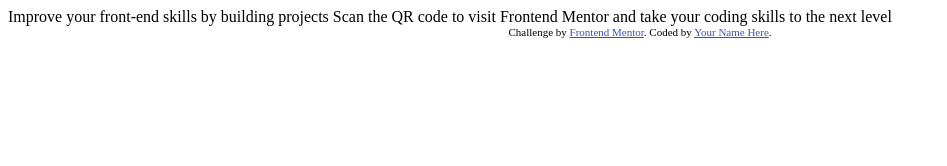
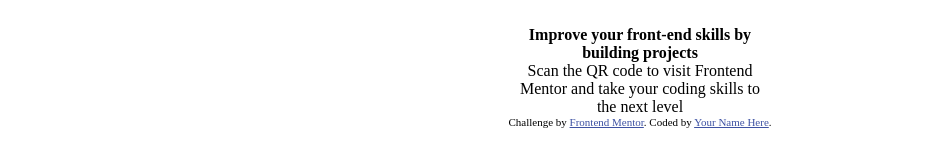
Before and after one commit to Pfirewire/frontendmentor-qr-code-component, a website: page html/index.html in a window 1280 px wide. Shown: the whole page, without its empty margins (0-947 px from the left). Drawn offline with Linux system fonts and the light colour scheme.

Commit message:
some styling and creation of css classes

```diff
--- a/css/index.css
+++ b/css/index.css
@@ -1,3 +1,18 @@
+
+
+.card {
+    margin: 0 auto;
+    width: 240px;
+}
+
+.card-text {
+    text-align: center;
+}
+
+.card-title {
+    font-weight: bolder;
+}
+
 
 .attribution {
     font-size: 11px;
--- a/html/index.html
+++ b/html/index.html
@@ -4,19 +4,24 @@
   <meta charset="UTF-8">
   <meta name="viewport" content="width=device-width, initial-scale=1.0"> <!-- displays site properly based on user's device -->
 
-  <link rel="icon" type="image/png" sizes="32x32" href="./images/favicon-32x32.png">
+  <link rel="icon" type="image/png" sizes="32x32" href="../images/favicon-32x32.png">
 
   <title>Frontend Mentor | QR code component</title>
-
-  <!-- Feel free to remove these styles or customise in your own stylesheet 👍 -->
 
   <link rel="stylesheet" href="../css/index.css">
 </head>
 <body>
 
-  Improve your front-end skills by building projects
+<div class="card">
+  <img class="card-img">
+  <div class="card-title card-text">
+    Improve your front-end skills by building projects
+  </div>
+  <div class="card-content card-text">
+    Scan the QR code to visit Frontend Mentor and take your coding skills to the next level
+  </div>
+</div>
 
-  Scan the QR code to visit Frontend Mentor and take your coding skills to the next level
 
   <div class="attribution">
     Challenge by <a href="https://www.frontendmentor.io?ref=challenge" target="_blank">Frontend Mentor</a>.
```
